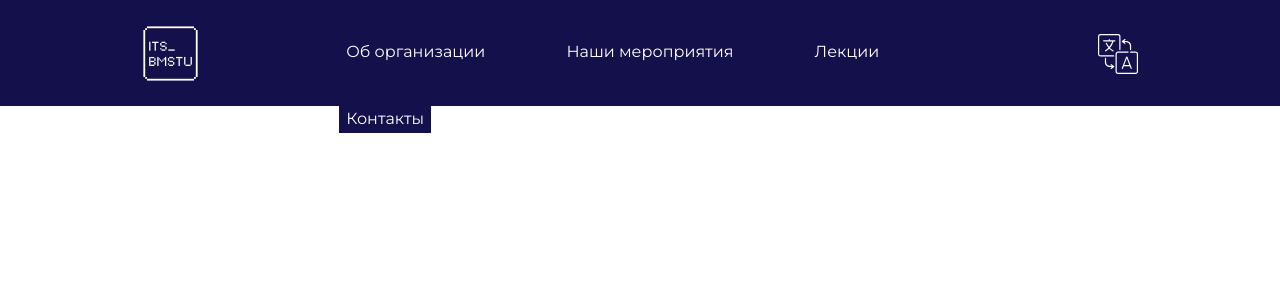
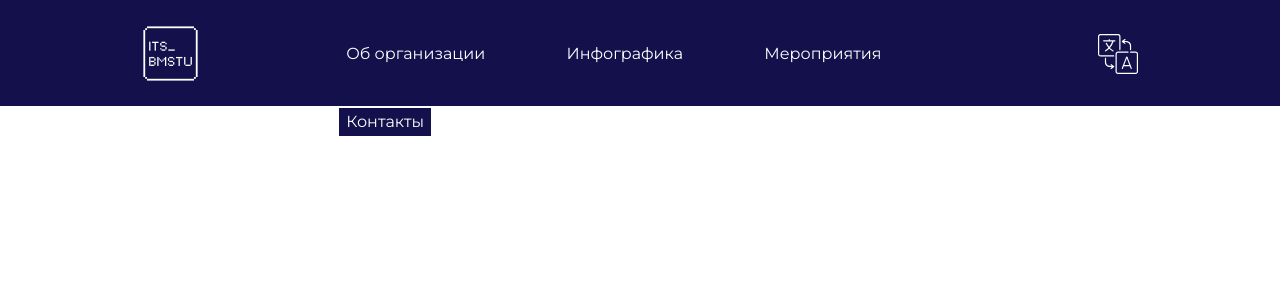
Before and after one commit to bmstu-itstech/Site, an Angular app in the folder Frontend/its-bmstu/: page / in a window 1280 px wide. Shown: the top 300 px of the page. Built offline with nearby package versions, Linux system fonts and the light colour scheme.

Commit message:
Site-3. Create "welcome" page. Fix navigation bar.

```diff
--- a/Frontend/its-bmstu/src/app/pages/navigation-bar/navigation-bar.component.html
+++ b/Frontend/its-bmstu/src/app/pages/navigation-bar/navigation-bar.component.html
@@ -6,8 +6,14 @@
       </div>
       <div class="col-8">
         <button class="button">Об организации</button>
-        <button class="button">Наши мероприятия</button>
-        <button class="button">Лекции</button>
+        <button class="button">Инфографика
+<!--          <li [routerLinkActive]="['link-active']" class="nav-item">-->
+<!--            <a [routerLink]="['/infografika']" class="nav-link text-dark">-->
+<!--              Music Page-->
+<!--            </a>-->
+<!--          </li>-->
+        </button>
+        <button class="button">Мероприятия</button>
         <button class="button">Контакты</button>
       </div>
       <div class="col-2">
--- a/Frontend/its-bmstu/src/app/pages/navigation-bar/navigation-bar.component.scss
+++ b/Frontend/its-bmstu/src/app/pages/navigation-bar/navigation-bar.component.scss
@@ -8,7 +8,7 @@
 }
 
 .button {
-  margin-top: 2.4rem;
+  margin-top: 2.5rem;
   border: solid $color-dark 1px;
   text-align: center;
   background-color: $color-dark;
```
